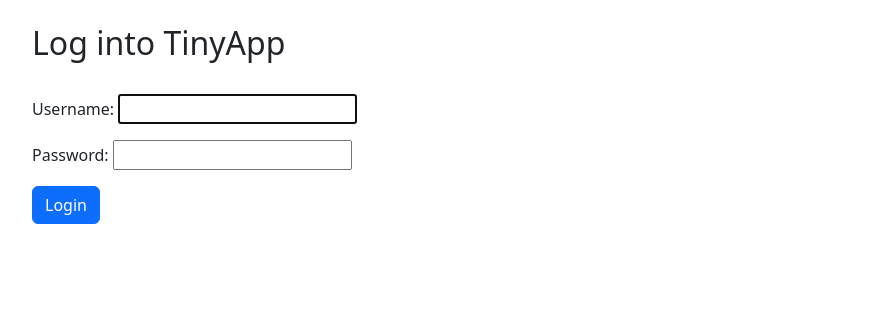
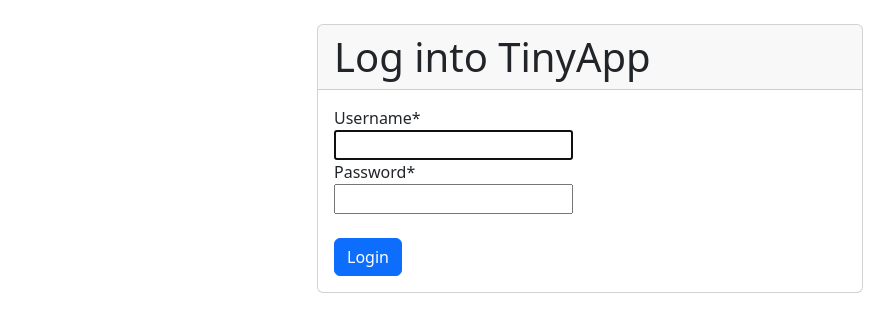
Before and after one commit to tan629/url_shortener, a Django app: page / in a window 1280 px wide. Shown: the part 56-388 px from the top of the page, without its empty margins (50-944 px from the left). Run offline with Django 4.2, Linux system fonts and the light colour scheme; some libraries are stand-ins or nearby versions.

Commit message:
-Styled the login form for better look

```diff
--- a/templates/registration/login.html
+++ b/templates/registration/login.html
@@ -2,14 +2,23 @@
 {% extends "base.html" %}
 
 {% block title %}Login{% endblock %}
+
+{% load crispy_forms_tags %}
+
 {% block content %}
 
+<div class="container">
   <br/>
-  <h2>Log into TinyApp</h2>
-  </br/>
-  <form method="post">
-    {% csrf_token %} {{ form.as_p }}
-    <button type="submit" class="btn btn-primary">Login</button>
-  </form>
+  <div class="card w-50 mx-auto">
+      <h1 class="card-header">Log into TinyApp</h1>
+      <div class="card-body">
+        <form method="post">
+          {% csrf_token %} {{ form | crispy }}
+          <br/>
+          <button type="submit" class="btn btn-primary">Login</button>
+        </form>
+      </div>
+  </div>
+</div>
 
 {% endblock %}
```
